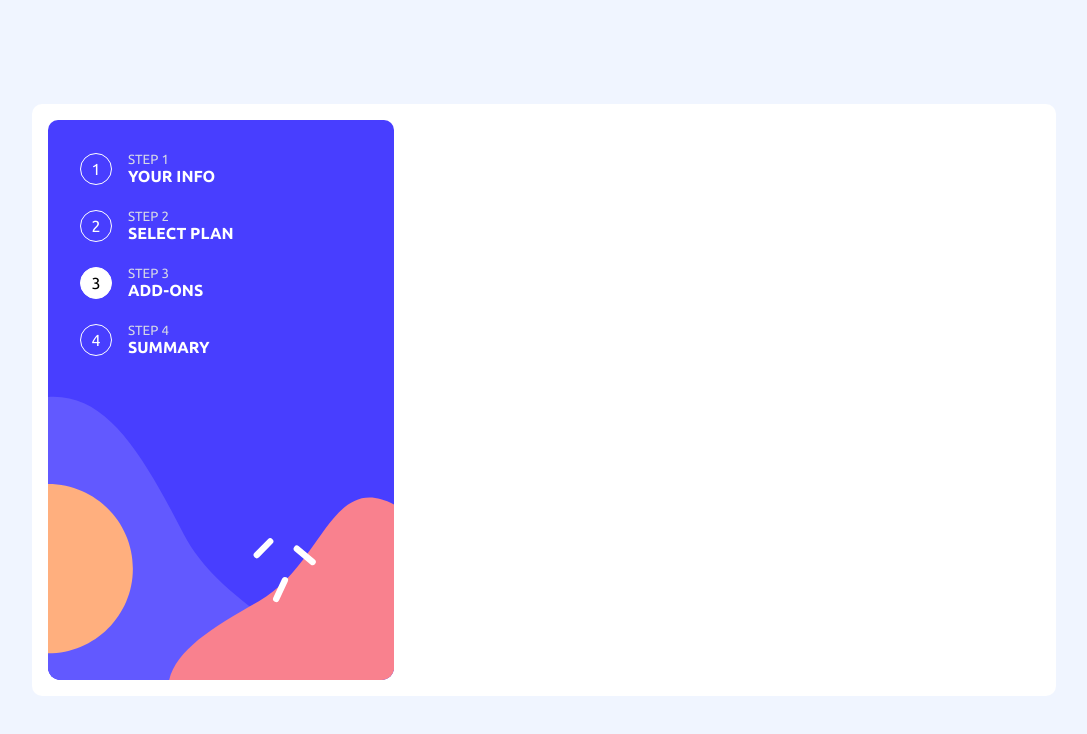
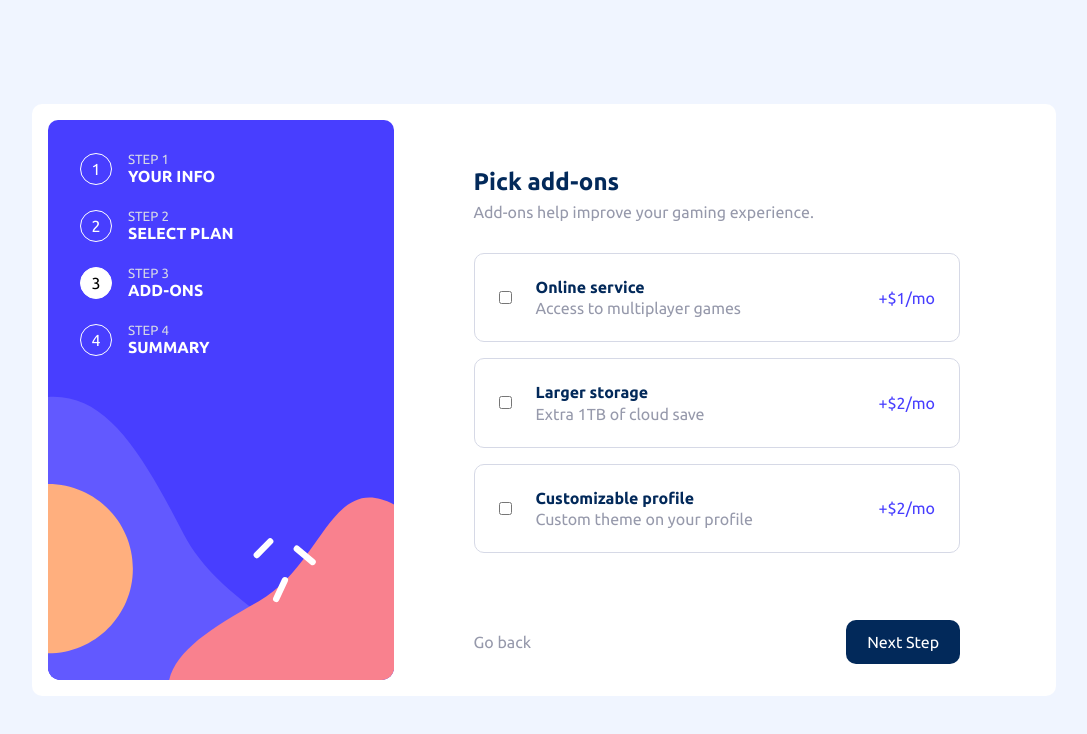
Before and after one commit to hamdi4-beep/multi-step-form-refactored, a React (Vite) app: page /add-ons in a window 1280 px wide. Shown: the top 734 px of the page, without its empty margins (96-1183 px from the left). Built offline with nearby package versions, Linux system fonts and the light colour scheme.

Commit message:
feat: add AddOns component and integrate add-on selection with styling updates

```diff
--- a/src/App.jsx
+++ b/src/App.jsx
@@ -2,6 +2,7 @@ import { Route, Routes, useLocation } from "react-router"
 import SelectPlan from "./components/SelectPlan"
 import YourInfo from './components/YourInfo'
 import { steps } from "./data"
+import AddOns from "./components/AddOns"
 
 function App() {
   const location = useLocation()
@@ -14,7 +15,7 @@ function App() {
             <div className={`step ${step.path === location.pathname ? 'active' : ''}`} key={step.id}>
               <span>{step.id}</span>
 
-              <div>
+              <div className="step-info">
                 <p>Step {step.id}</p>
                 <h4>{step.title}</h4>
               </div>
@@ -26,6 +27,7 @@ function App() {
           <Routes>
             <Route index element={<YourInfo />} />
             <Route path="/select-plan" element={<SelectPlan />} />
+            <Route path="/add-ons" element={<AddOns />} />
           </Routes>
         </section>
       </main>
--- /dev/null
+++ b/src/components/AddOns.jsx
@@ -0,0 +1,32 @@
+import { addons } from "../data"
+
+function AddOns() {
+    return (
+        <div className="step-3">
+            <h1 className="title">Pick add-ons</h1>
+            <p className="description">Add-ons help improve your gaming experience.</p>
+
+            <div className="addons-list">
+                {addons.map(addon => (
+                    <div className="addon-item">
+                        <input type="checkbox" name="addon" id="addon" />
+
+                        <div className="addon-info">
+                            <h4>{addon.title}</h4>
+                            <p>{addon.description}</p>
+                        </div>
+
+                        <span className="addon-price">+${addon.price.monthly}/mo</span>
+                    </div>
+                ))}
+            </div>
+
+            <div className="action-buttons">
+                <button className="previous-btn">Go back</button>
+                <button className="cta-btn">Next Step</button>
+            </div>
+        </div>
+    )
+}
+
+export default AddOns
--- a/src/components/YourInfo.jsx
+++ b/src/components/YourInfo.jsx
@@ -15,11 +15,11 @@ function YourInfo() {
 
       <form action="#" onSubmit={handleSubmit}>
         <label htmlFor="name">Name</label>
-        <input type="text" name="name" id="name" placeholder="e.g. Stephen King" />
+        <input type="text" className="input-field" name="name" id="name" placeholder="e.g. Stephen King" />
         <label htmlFor="emailAddress">Email Address</label>
-        <input type="email" name="email" id="email" placeholder="e.g. stephenking@lorem.com" />
+        <input type="email" className="input-field" name="email" id="email" placeholder="e.g. stephenking@lorem.com" />
         <label htmlFor="phoneNumber">Phone Number</label>
-        <input type="number" name="phone" id="phone" min='0' placeholder="e.g. +1 234 567 890" />
+        <input type="number" className="input-field" name="phone" id="phone" min='0' placeholder="e.g. +1 234 567 890" />
 
         <div className="action-buttons">
           <button className="cta-btn">Next Step</button>
--- a/src/data.js
+++ b/src/data.js
@@ -47,3 +47,30 @@ export const plans = [
     }
   }
 ]
+
+export const addons = [
+  {
+    title: 'Online service',
+    description: 'Access to multiplayer games',
+    price: {
+      monthly: 1,
+      yearly: 10
+    }
+  },
+  {
+    title: 'Larger storage',
+    description: 'Extra 1TB of cloud save',
+    price: {
+      monthly: 2,
+      yearly: 20
+    }
+  },
+  {
+    title: 'Customizable profile',
+    description: 'Custom theme on your profile',
+    price: {
+      monthly: 2,
+      yearly: 20
+    }
+  }
+]
--- a/src/index.css
+++ b/src/index.css
@@ -31,7 +31,7 @@ body {
     align-items: center;
 }
 
-input {
+.input-field {
     width: 100%;
     display: block;
     margin-bottom: 1em;
@@ -233,3 +233,30 @@ input {
     font: inherit;
     cursor: pointer;
 }
+
+.addon-item {
+    border: 1px solid var(--neutral-purple-200);
+    border-radius: 10px;
+    display: flex;
+    padding: 1.5em;
+    align-items: center;
+    margin-bottom: 1em;
+}
+
+.addon-info {
+    margin-right: auto;
+    margin-left: 1.5em;
+}
+
+.addon-info h4 {
+    color: var(--primary-blue-950);
+    margin-bottom: .2em;
+}
+
+.addon-info p {
+    color: var(--neutral-grey-500);
+}
+
+.addon-price {
+    color: var(--primary-purple-600);
+}
```
